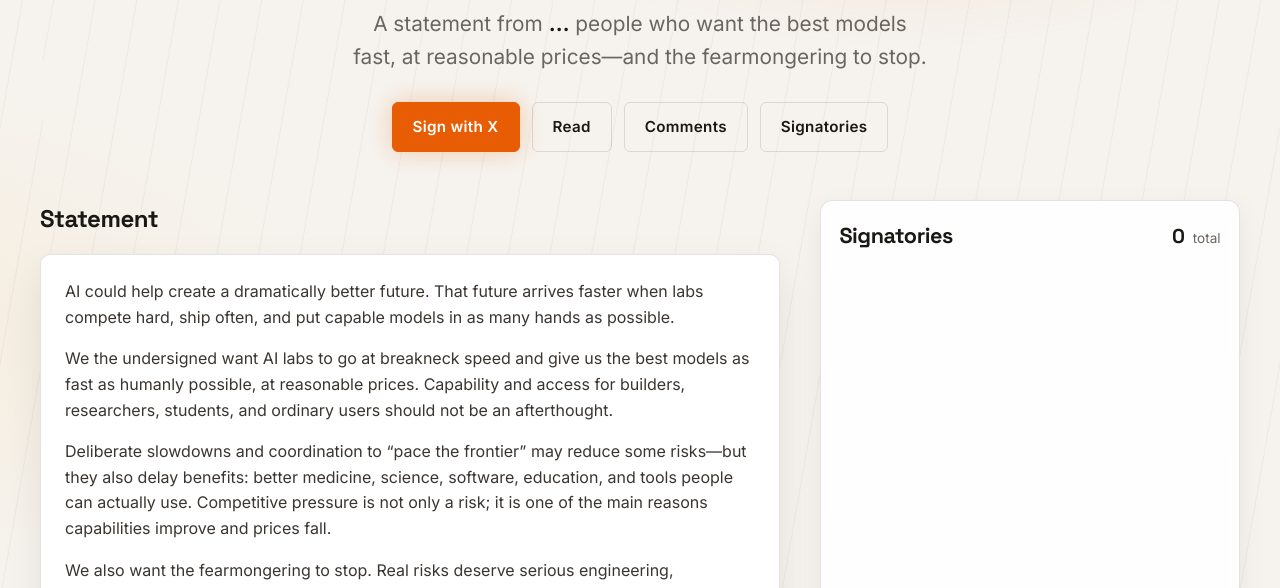
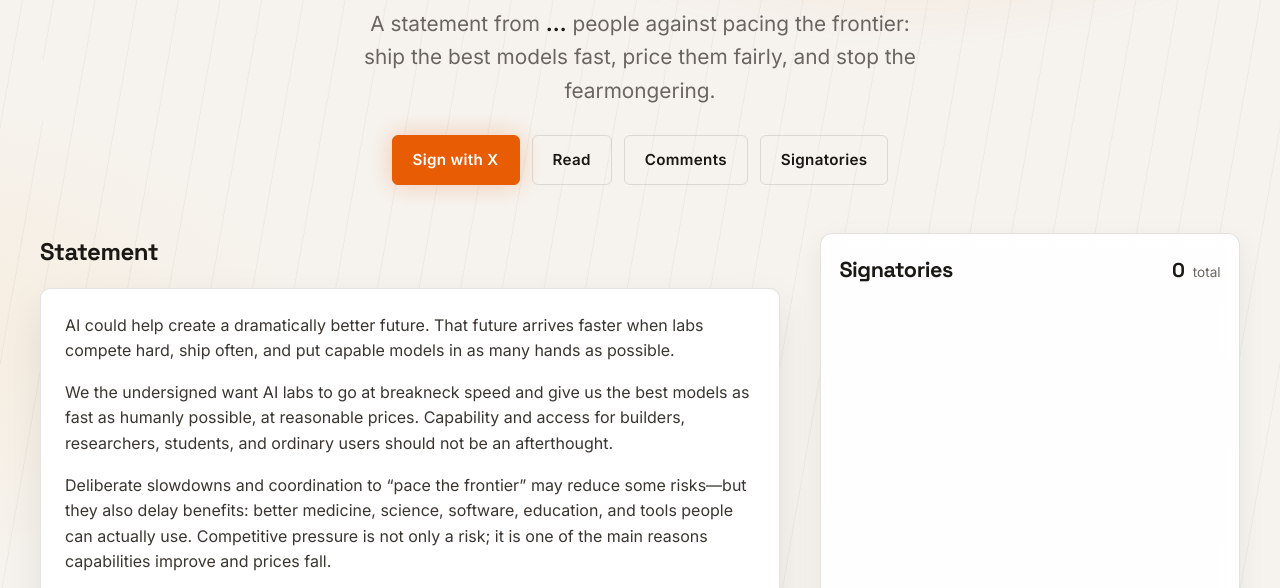
Before and after one commit to acrogenesis/dontpacethefrontier.com, a website: page public/index.html in a window 1280 px wide. Shown: the part 187-775 px from the top of the page. Drawn offline with Linux system fonts and the light colour scheme; no server answers.

Commit message:
Tighten hero subtitle to name the counterpoint.
Frame signers as against pacing the frontier, with ship fast,
price fairly, and stop fearmongering as the three asks.

```diff
--- a/public/index.html
+++ b/public/index.html
@@ -106,8 +106,9 @@
       <div class="badge">Community statement · 2026</div>
       <h1>Don't Pace the Frontier</h1>
       <p class="subtitle">
-        A statement from <strong id="hero-count">…</strong> people who want the
-        best models fast, at reasonable prices—and the fearmongering to stop.
+        A statement from <strong id="hero-count">…</strong> people against pacing
+        the frontier: ship the best models fast, price them fairly, and stop the
+        fearmongering.
       </p>
       <nav class="nav" aria-label="Page sections">
         <a class="btn btn-primary" href="#sign">Sign with X</a>
```
